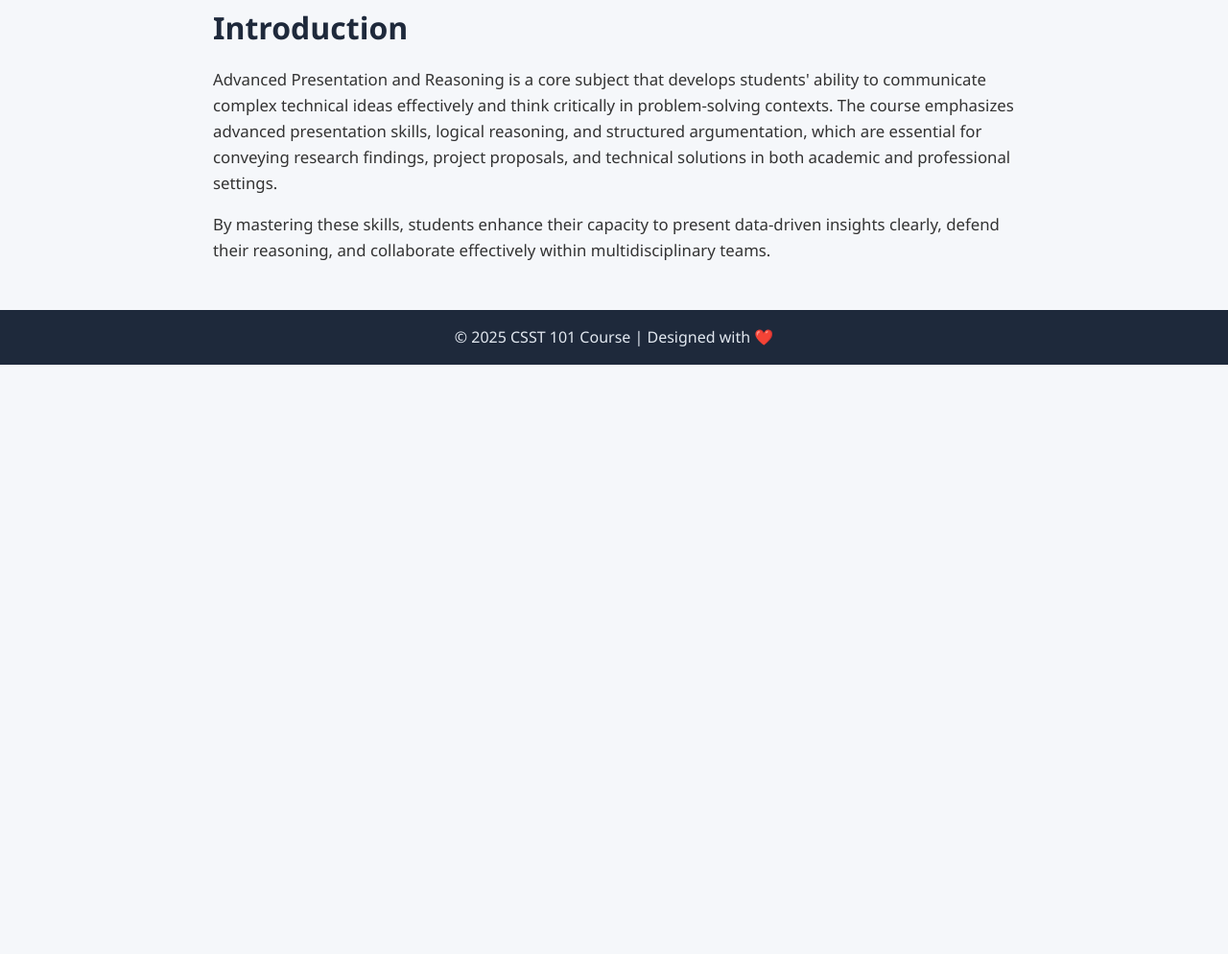
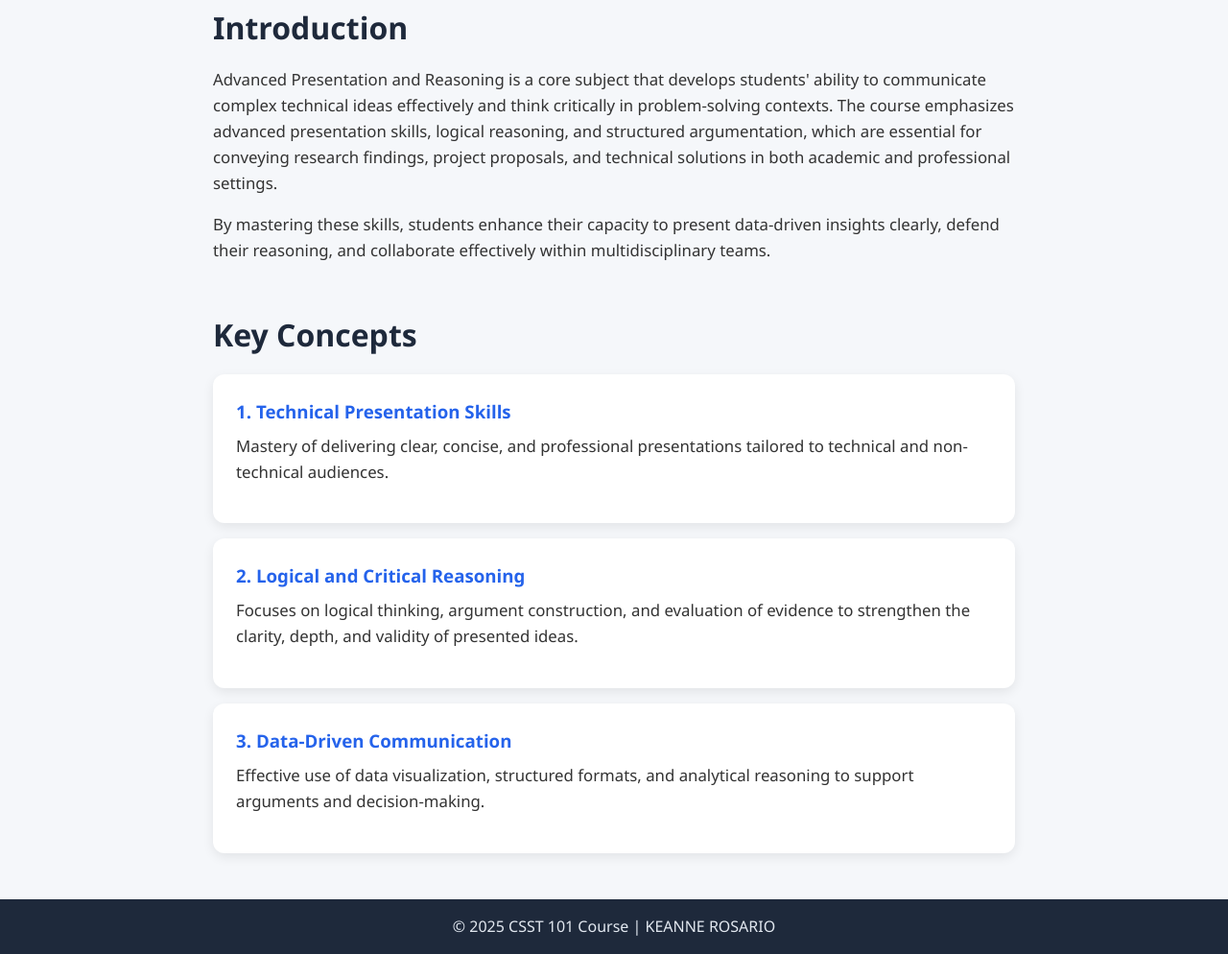
Before and after one commit to v-Exor/CSST101-3B-AY2526, a plain HTML site: page index.html in a window 1280 px wide. Shown: the part 366-1360 px from the top of the page at 96% size. Before the commit the page ends 800 px from the top, so only its background shows below. Drawn offline with Linux system fonts and the light colour scheme.

Commit message:
index.html

```diff
--- a/index.html
+++ b/index.html
@@ -11,13 +11,13 @@
   <nav class="navbar">
     <div class="logo">CSST 101</div>
     <ul>
-      <li><a href="index.html" class="active">Home</a></li>
-      <li><a href="page2.html">Key Concepts</a></li>
+      <li><a href="#home" class="active">Home</a></li>
+      <li><a href="#concepts">Key Concepts</a></li>
     </ul>
   </nav>
 
   <!-- Hero Section -->
-  <section class="hero">
+  <section id="home" class="hero">
     <h1>CSST 101: Advanced Presentation and Reasoning</h1>
   </section>
 
@@ -32,8 +32,28 @@
     </p>
   </section>
 
+  <!-- Key Concepts Section -->
+  <section id="concepts" class="content">
+    <h2>Key Concepts</h2>
+
+    <div class="card">
+      <h3>1. Technical Presentation Skills</h3>
+      <p>Mastery of delivering clear, concise, and professional presentations tailored to technical and non-technical audiences.</p>
+    </div>
+
+    <div class="card">
+      <h3>2. Logical and Critical Reasoning</h3>
+      <p>Focuses on logical thinking, argument construction, and evaluation of evidence to strengthen the clarity, depth, and validity of presented ideas.</p>
+    </div>
+
+    <div class="card">
+      <h3>3. Data-Driven Communication</h3>
+      <p>Effective use of data visualization, structured formats, and analytical reasoning to support arguments and decision-making.</p>
+    </div>
+  </section>
+
   <footer>
-    <p>© 2025 CSST 101 Course | Designed with ❤️</p>
+    <p>© 2025 CSST 101 Course | KEANNE ROSARIO</p>
   </footer>
 </body>
 </html>
```
